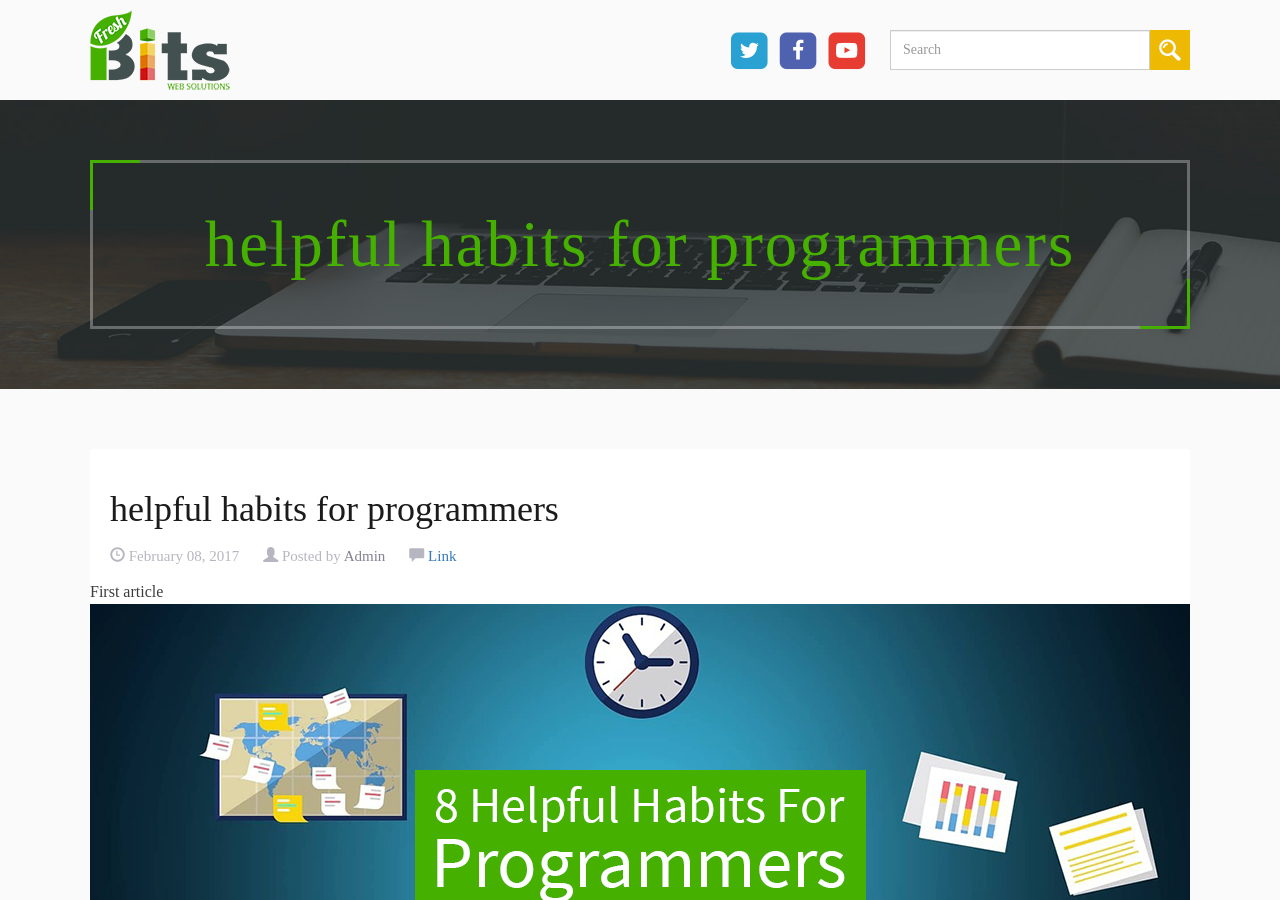
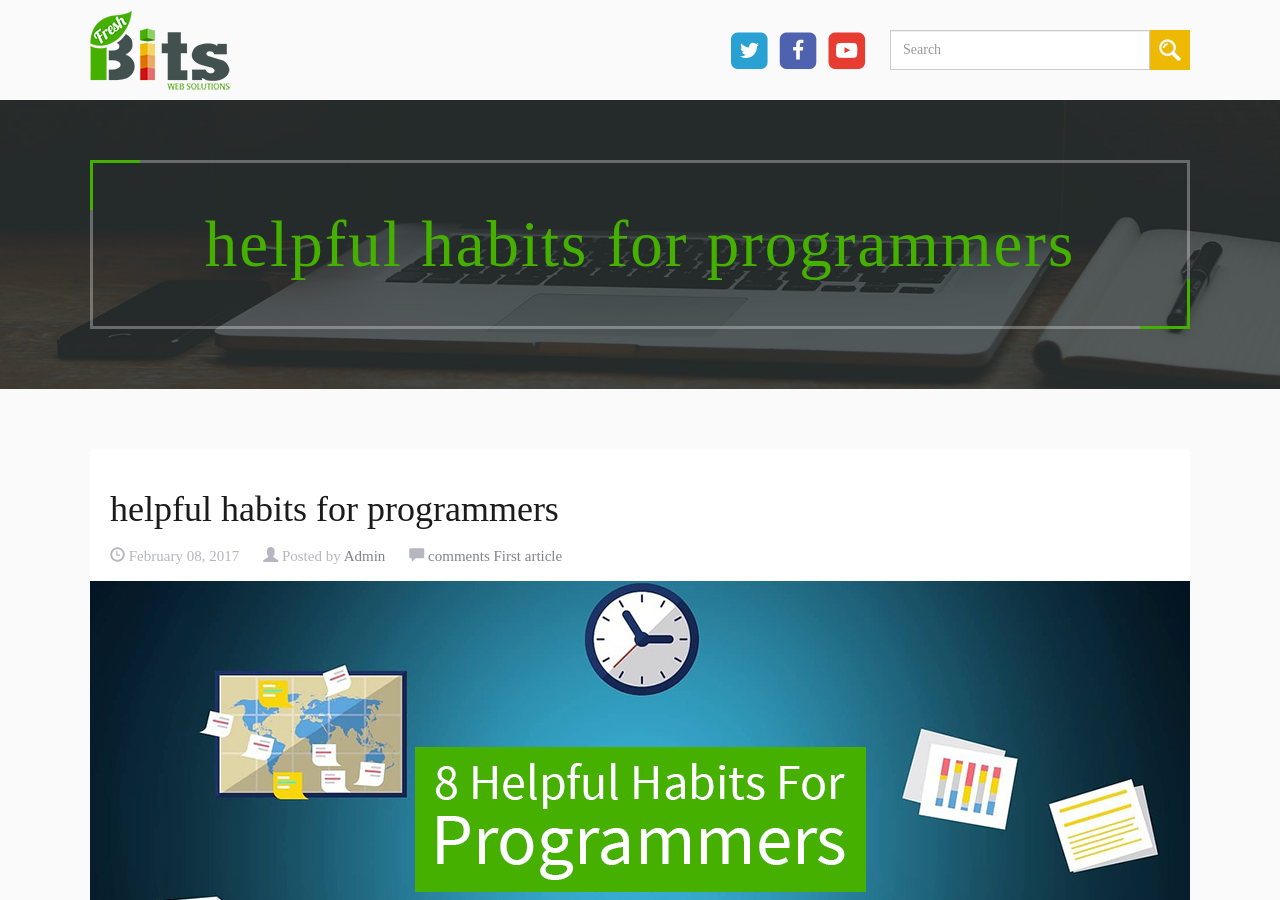
Before and after one commit to freshbitsweb/blog, a Jekyll site: the page built from _posts/2017-02-08-helpful-habits-for-programmers.markdown, in a window 1280 px wide and 900 px high. Built offline with Jekyll 4.4.1, drawn with Linux system fonts in a browser that asks for light colours; nearby versions of some CDN libraries; some web fonts are replaced; comment, search, counter and statistics services are not loaded.

Commit message:
comments bug solved

```diff
--- a/_layouts/post.html
+++ b/_layouts/post.html
@@ -32,17 +32,12 @@ layout: default
                     <div class="post_details">
                         <span class="glyphicon glyphicon-comment"></span>
                         <span class="dark_text">
-                            <a
-                                href="{{ site.url }}/{{ page.permalink }}#disqus_thread"
-                            >
-                                Link
-                            </a>
+                            comments
+                            <span class="disqus-comment-count" data-disqus-identifier="{{ page.permalink }}">First article</span>
                         </span>
                     </div>
                 </div>
                 <div class="panel-image">
-                    <span class="disqus-comment-count" data-disqus-identifier="{{ page.permalink }}">First article</span>
-
                     <img src="{{ site.url }}{{ site.baseurl }}/assets/images/{{ page.image }}" alt="{{ page.alternateText }}">
                 </div>
                 <div class="panel-body">
--- a/assets/js/search.js
+++ b/assets/js/search.js
@@ -8,7 +8,7 @@
 
       for (var i = 0; i < results.length; i++) {  // Iterate over the results
         var item = store[results[i].ref];
-        appendString += ' <li><div class="panel panel-default"><div class="panel-heading"><a href="' + item.url + '"><strong>' + item.title + '</strong></a></div><div class="post_details_head"> <div class="post_details"> <span class="glyphicon glyphicon-time"></span> '+item.date+' </div> <div class="post_details"> <span class="glyphicon glyphicon-user"></span> Posted by <span class="dark_text">Admin</span> </div> <div class="post_details"> <span class="glyphicon glyphicon-comment"></span> <span class="dark_text"><a href="'+item.baseurl+'/'+ item.url+'#disqus_thread">Link</a></span> </div> </div> <div class="panel-image"> <img src="/assets/images/'+item.image+'" alt="'+item.alternateText+'"></div> <div class="panel-body homepage-panel-body"> ' + item.content.substring(0, 300) + '... <div class="readmorebutton orange"> <a href="' + item.url +'" class="btn btn-default"> Read More <span class="glyphicon glyphicon-arrow-right"></span> </a> </div> </div> </div> </li>';
+        appendString += ' <li><div class="panel panel-default"><div class="panel-heading"><a href="' + item.url + '"><strong>' + item.title + '</strong></a></div><div class="post_details_head"> <div class="post_details"> <span class="glyphicon glyphicon-time"></span> '+item.date+' </div> <div class="post_details"> <span class="glyphicon glyphicon-user"></span> Posted by <span class="dark_text">Admin</span> </div> <div class="post_details"> <span class="glyphicon glyphicon-comment"></span> <span class="dark_text">comments <span class="disqus-comment-count" data-disqus-identifier="'+item.url+'">First article</span></span> </div> </div> <div class="panel-image"> <img src="/assets/images/'+item.image+'" alt="'+item.alternateText+'"></div> <div class="panel-body homepage-panel-body"> ' + item.content.substring(0, 300) + '... <div class="readmorebutton orange"> <a href="' + item.url +'" class="btn btn-default"> Read More <span class="glyphicon glyphicon-arrow-right"></span> </a> </div> </div> </div> </li>';
       }
 
       searchResults.innerHTML = appendString;
--- a/index.html
+++ b/index.html
@@ -35,7 +35,10 @@ layout: default
                             <div class="post_details">
                                 <span class="glyphicon glyphicon-comment"></span>
                                 <span class="dark_text">
-                                    <a href="{{ site.url }}/{{ post.permalink }}#disqus_thread">Link</a>
+                                    comments
+                                    <span class="disqus-comment-count" data-disqus-identifier="{{ post.permalink }}">
+                                        First article
+                                    </span>
                                 </span>
                             </div>
                             <br>
```
